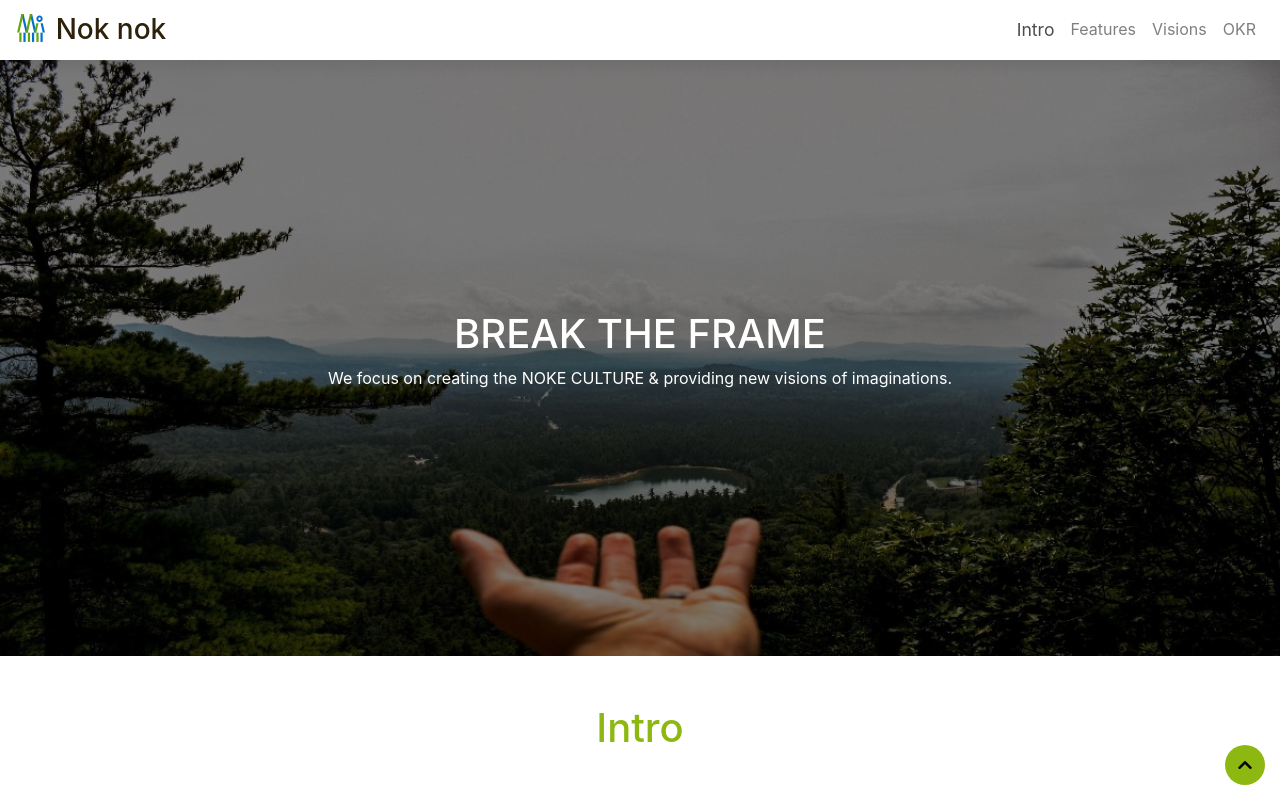
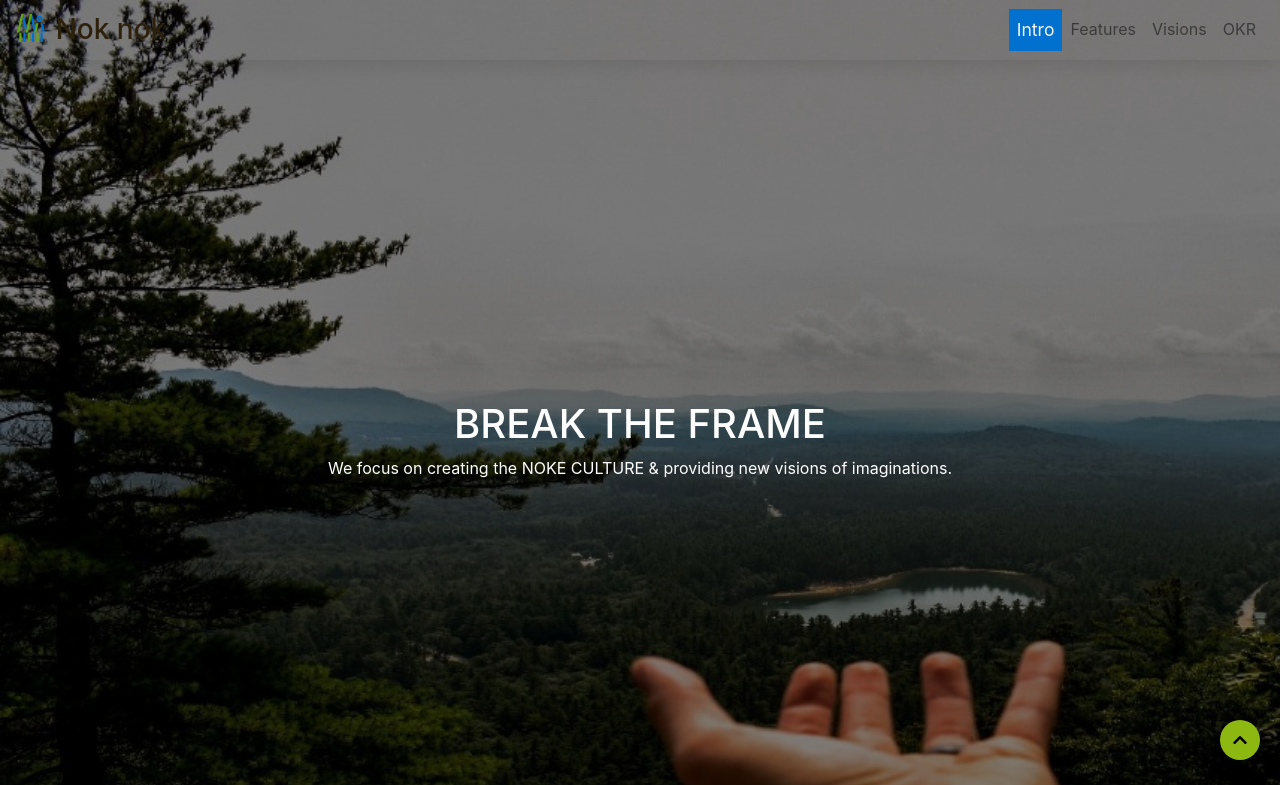
Before and after one commit to ladbastille/JUT-NOKE-Web-pitch, a plain HTML site: page index.html in a window 1280 px wide. In both pictures the pointer is over the link "Intro". Shown: the top 785 px of the page. Drawn offline with nearby package versions, Linux system fonts and the light colour scheme.

Commit message:
Update style.css

```diff
--- a/css/style.css
+++ b/css/style.css
@@ -30,14 +30,27 @@ button:focus {
 
 .navbar {
     box-shadow: 0 3px 18px rgba(0, 0, 0, .11);
-    position: relative;
 }
 
 .nokColor {
     color: #2d210c !important;
 }
 
+.nav-item:hover .nav-link:hover {
+    font-size: 1.1rem;
+    transition: all 0.6s ease;
+    color: whitesmoke;
+    background-color: #0071cf;
+}
+
 .nav-link:hover {
+    font-size: 1.1rem;
+    transition: all 0.6s ease;
+    color: whitesmoke;
+    background-color: #0071cf;
+}
+
+.btn:hover {
     font-size: 1.1rem;
     transition: all 0.6s ease;
 }
@@ -50,7 +63,7 @@ button:focus {
     background-image: url('../img/btf.jpg');
     background-size: cover;
     border-radius: 0px;
-    padding: 250px 0px;
+    padding: 50vh 0px;
     /* 滑動時背景固定在後方 */
     background-attachment: fixed;
     /* 為了讓下層加上absoulte定位用 */
@@ -188,13 +201,17 @@ footer ul {
     margin: 0;
 }
 
+.footer-list h5 {
+    margin-top: 10px;
+}
+
 #goBackBtn {
     width: 40px;
     height: 40px;
     border: none;
     position: fixed;
-    bottom: 15px;
-    right: 15px;
+    bottom: 40px;
+    right: 20px;
     z-index: 1000;
     border-radius: 50%;
 }
```
